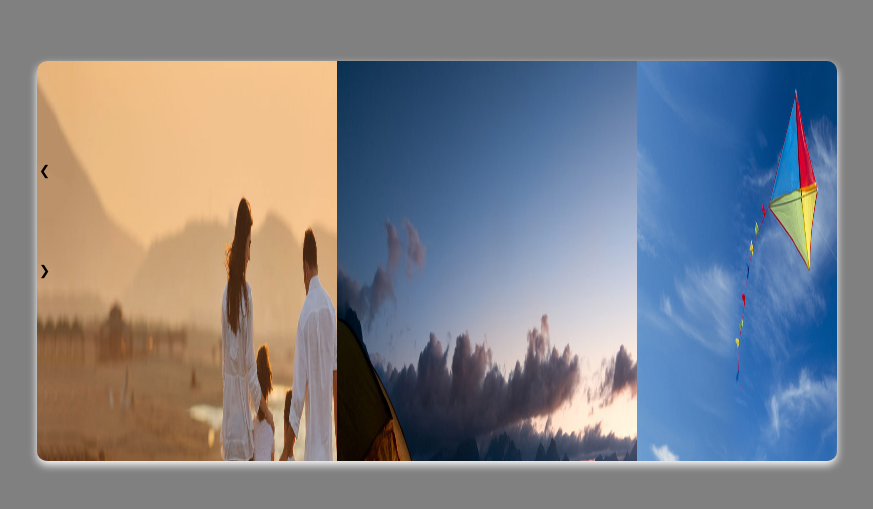
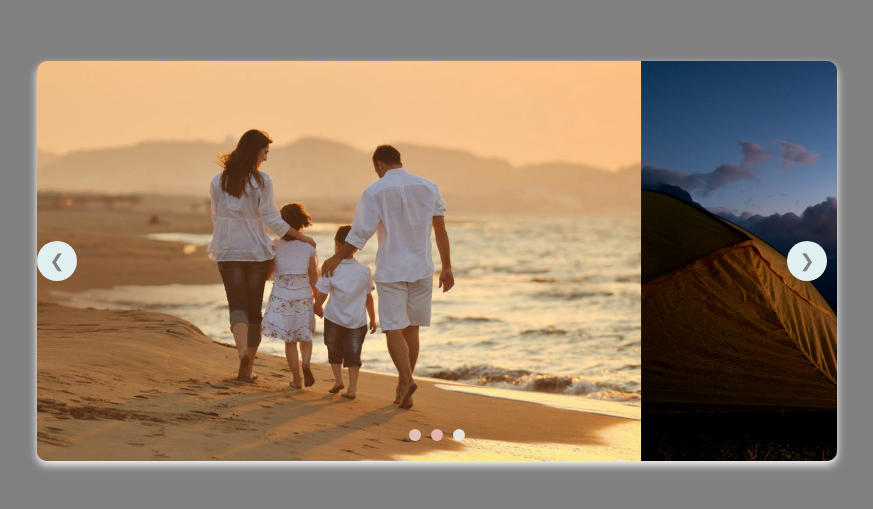
Before and after one commit to Arunkrish22/Imageslider, a plain HTML site: page index.html in a window 1280 px wide. Shown: the part 139-648 px from the top of the page, without its empty margins (203-1076 px from the left). Drawn offline with Linux system fonts and the light colour scheme.

Commit message:
Upload all files

```diff
--- a/index.html
+++ b/index.html
@@ -12,21 +12,21 @@
         <div class="slider">
 
             <div class="slide">
-                <img src="Img/1.jpg.jpg" width="400" height="800" alt="images">
+                <img src="Img/1.jpg.jpg" width="800" height="400" alt="images">
             </div>
 
             <div class="slide">
-                <img src="./Img/2.jpg.jpg" width="400" height="800" alt="images">
+                <img src="./Img/2.jpg.jpg" width="800" height="400" alt="images">
             </div>
 
             <div class="slide">
-                <img src="./Img/3.jpg.jpg" width="400" height="800" alt="images">
+                <img src="./Img/3.jpg.jpg" width="800" height="400" alt="images">
             </div>
 
         </div>
 
-        <button class="slider btn ptvs">&#10094;</button>
-        <button class="slider btn nxt">&#10095;</button>
+        <button class="slider-btn prev">&#10094;</button>
+        <button class="slider-btn next">&#10095;</button>
         <div class="dots-container"></div>
 
 
--- a/script.js
+++ b/script.js
@@ -0,0 +1,51 @@
+document.addEventListener("DOMContentLoaded", () => {
+    const slider = document.querySelector(".slider");
+    const slides = document.querySelectorAll(".slide");
+    const prevBtn = document.querySelector(".prev");
+    const nextBtn = document.querySelector(".next");
+    const dotsContainer = document.querySelector(".dots-container");
+
+    let currentSlide = 0;
+    const slideCount = slides.length; //3
+
+    slides.forEach((_, index) => {
+    const dot = document.createElement("div");
+    dot.classList.add("dot");
+    if (index === 0) dot.classList.add("active");
+    dot.addEventListener("click", () => goToSlide(index));
+    dotsContainer.appendChild(dot);
+
+    });
+
+    const dots = document.querySelectorAll(".dot");
+
+    function updateDots() {
+        dots.forEach((dot, index) => {
+            dot.classList.toggle("active", index === currentSlide);
+        });
+    }
+   function goToSlide(index) {
+    slider.style.transform = `translateX(-${currentSlide * 100}%)`;
+    updateDots();
+   }
+
+   function nextSlide() {
+    currentSlide = (currentSlide +1) % slideCount;
+    goToSlide(currentSlide);
+   }
+
+   function prveSlide() {
+    currentSlide = (currentSlide - 1 + slideCount) % slideCount;
+    goToSlide(currentSlide);
+
+   }
+
+   //Event Listener
+   nextBtn.addEventListener("click", nextSlide);
+   prevBtn.addEventListener("click", prveSlide);
+
+   //Auto slide every 5 secs
+   setInterval(nextSlide,5000);
+
+
+});
--- a/style.css
+++ b/style.css
@@ -17,16 +17,64 @@ body{
     overflow: hidden;
     border-radius: 10px;
     box-shadow: 0 4px 8px white;
+}
 
-}
 .slider{
     display: flex;
-    width: 300px;
-    height: 100px;
+    width: 300%;
+    height: 100%;
     transition: transform 0.5s ease-in-out;
-
 }
 .slide{
     width: 100%;
     height: 100%;
 }
+.slide img{
+    width: 100%;
+    height: 100%;
+    object-fit: cover;
+}
+.slider-btn{
+    position: absolute;
+    top: 50%;
+    transform: translateY(-50%);
+    background-color: rgb(224, 239, 239);
+    color: grey;
+    border: none;
+    height: 40px;
+    width: 40px;
+    border-radius: 50%;
+    font-size: 18px;
+    cursor: pointer;
+    transition:  background-color 0.3s;
+}
+.slider-btn:hover{
+    background-color: cadetblue;
+
+}
+.prvs{
+    left: 10px;
+}
+.next{
+    right: 10px;
+}
+
+.dots-container{
+    position: absolute;
+    bottom: 20px;
+    left: 50%;
+    transform: translateX(-50%);
+    display: flex;
+    gap: 10px;
+}
+.dot{
+    width: 12px;
+    height: 12px;
+    background-color: rgb(231, 226, 218);
+    border-radius: 50%;
+    cursor: pointer;
+    transition: background-color 0.3s;
+}
+.dot.active{
+    background-color: rgb(225, 145, 145);
+}
```
